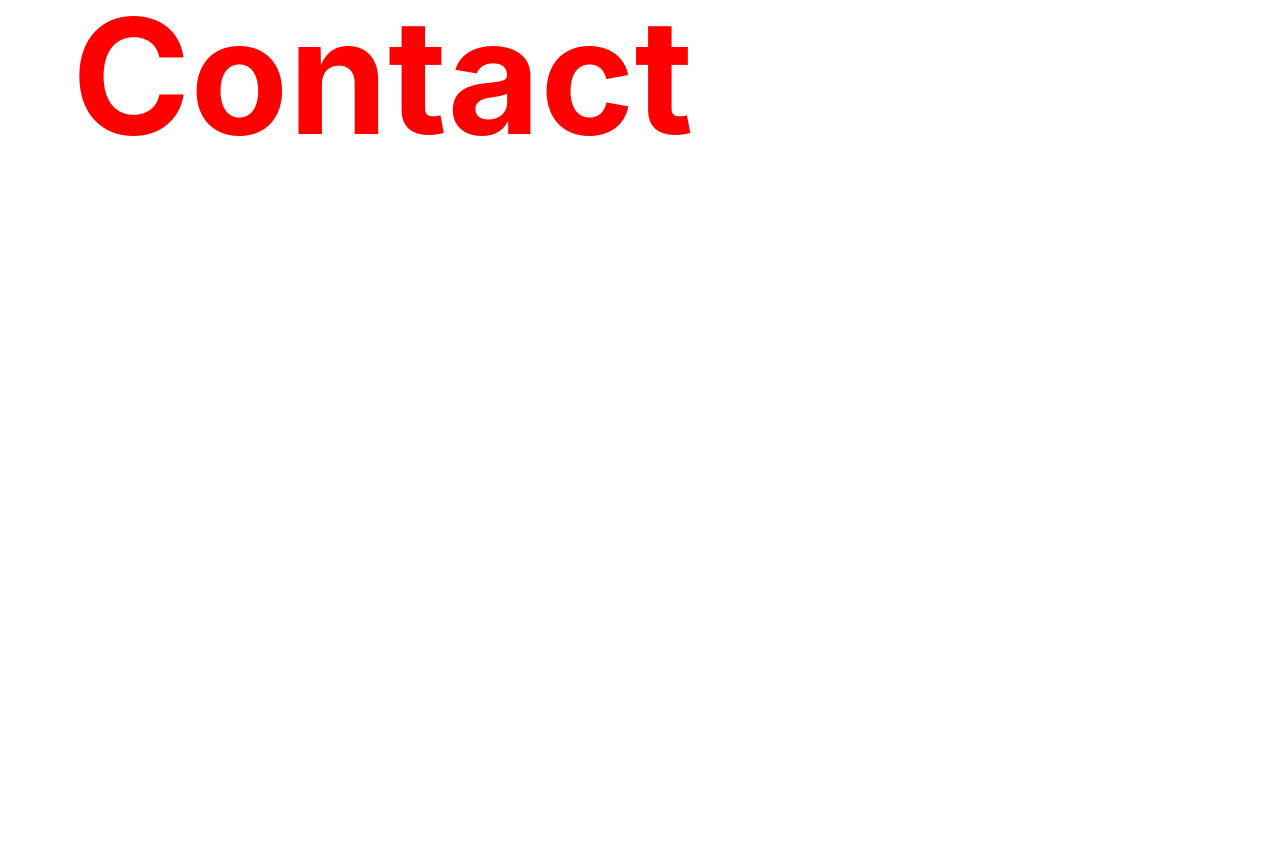
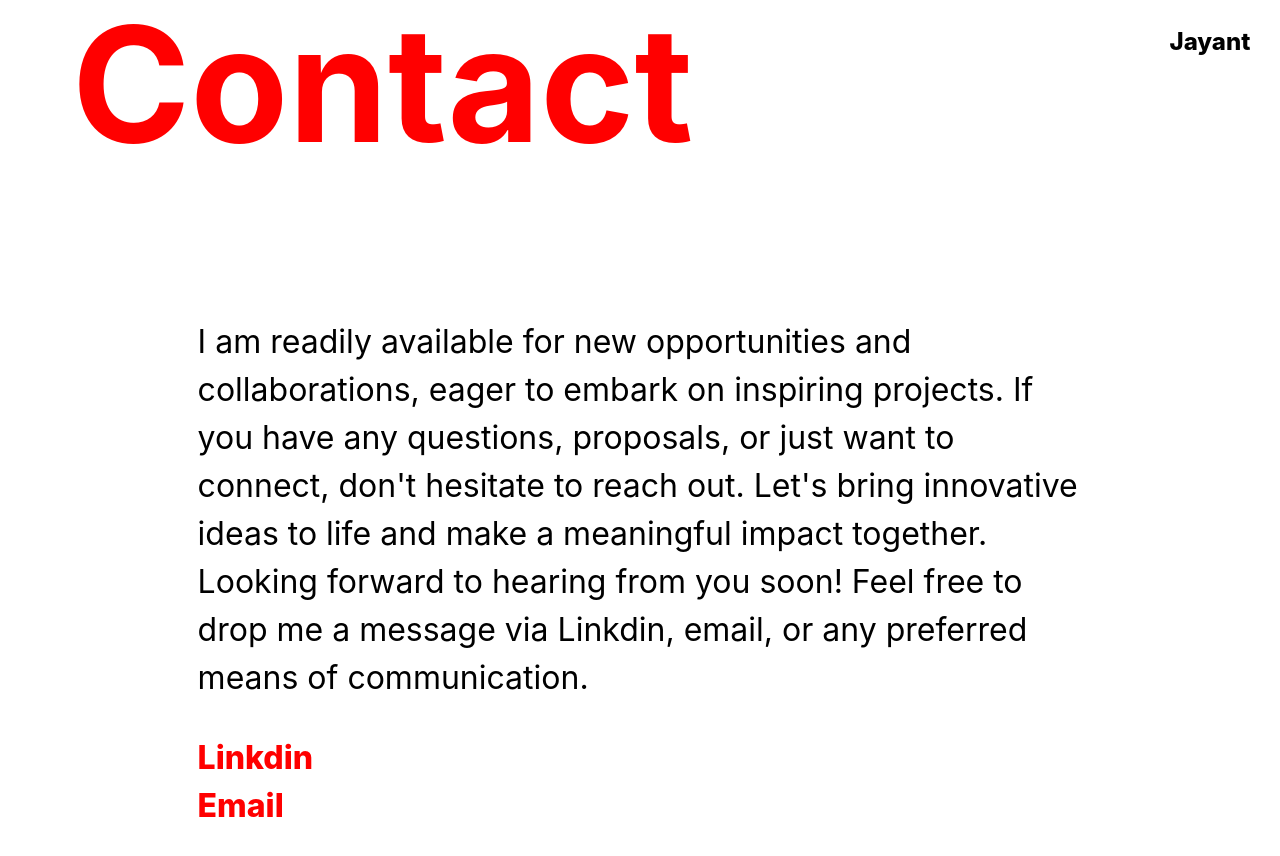
Before and after one commit to jayantAhluwalia/jayantAhluwalia.github.io, a React (Vite) app: page /contact in a window 1280 px wide. Shown: the top 856 px of the page. After the commit the page ends 830 px from the top, so only its background shows below. Built offline with nearby package versions, Linux system fonts and the light colour scheme.

Commit message:
contact page added

```diff
--- a/src/index.css
+++ b/src/index.css
@@ -211,3 +211,31 @@ h1 {
 }
 .work-card ul:hover {
 } */
+
+.contact-page {
+  margin: 0;
+  padding: 0;
+  height: 100%;
+  display: flex;
+  flex-direction: column;
+  justify-content: space-between;
+}
+
+.contact-cont {
+  display: flex;
+  flex-direction: column;
+  color: black;
+  font-size: 2em;
+  line-height: 1.5em;
+  width: 70%;
+  margin-top: 10%;
+  margin-left: auto;
+  margin-right: auto;
+  margin-bottom: 50%;
+}
+
+.contact-page a {
+  color: red;
+  font-weight: 800;
+  text-decoration: none;
+}
--- a/src/pages/Contact.tsx
+++ b/src/pages/Contact.tsx
@@ -1,9 +1,26 @@
+import HomeLink from "../components/HomeLink";
+
 const Contact = () => {
   return (
-    <>
+    <div className="contact-page">
       <h1>Contact</h1>
-    </>
-  )
-}
+      <div className="contact-cont">
+        <p>
+          I am readily available for new opportunities and collaborations, eager
+          to embark on inspiring projects. If you have any questions, proposals,
+          or just want to connect, don't hesitate to reach out. Let's bring
+          innovative ideas to life and make a meaningful impact together.
+          Looking forward to hearing from you soon! Feel free to drop me a
+          message via Linkdin, email, or any preferred means of communication.
+        </p>
+        <a href="https://www.linkedin.com/in/jayant-ahluwalia-418a46187/">
+          Linkdin
+        </a>
+        <a href="mailto:jayantahluwalia07@gmail.com">Email</a>
+      </div>
+      <HomeLink />
+    </div>
+  );
+};
 
-export default Contact
+export default Contact;
```
